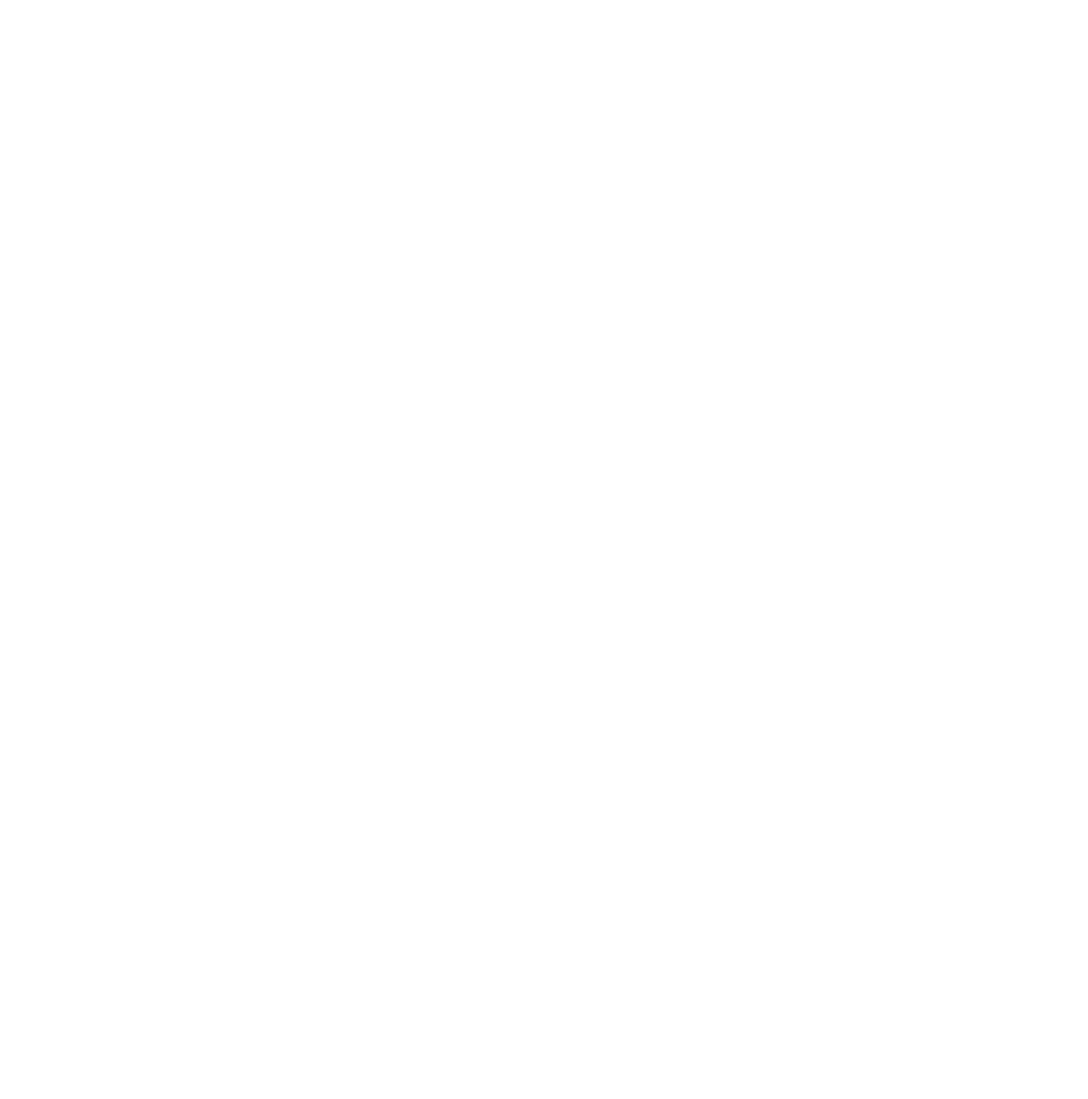
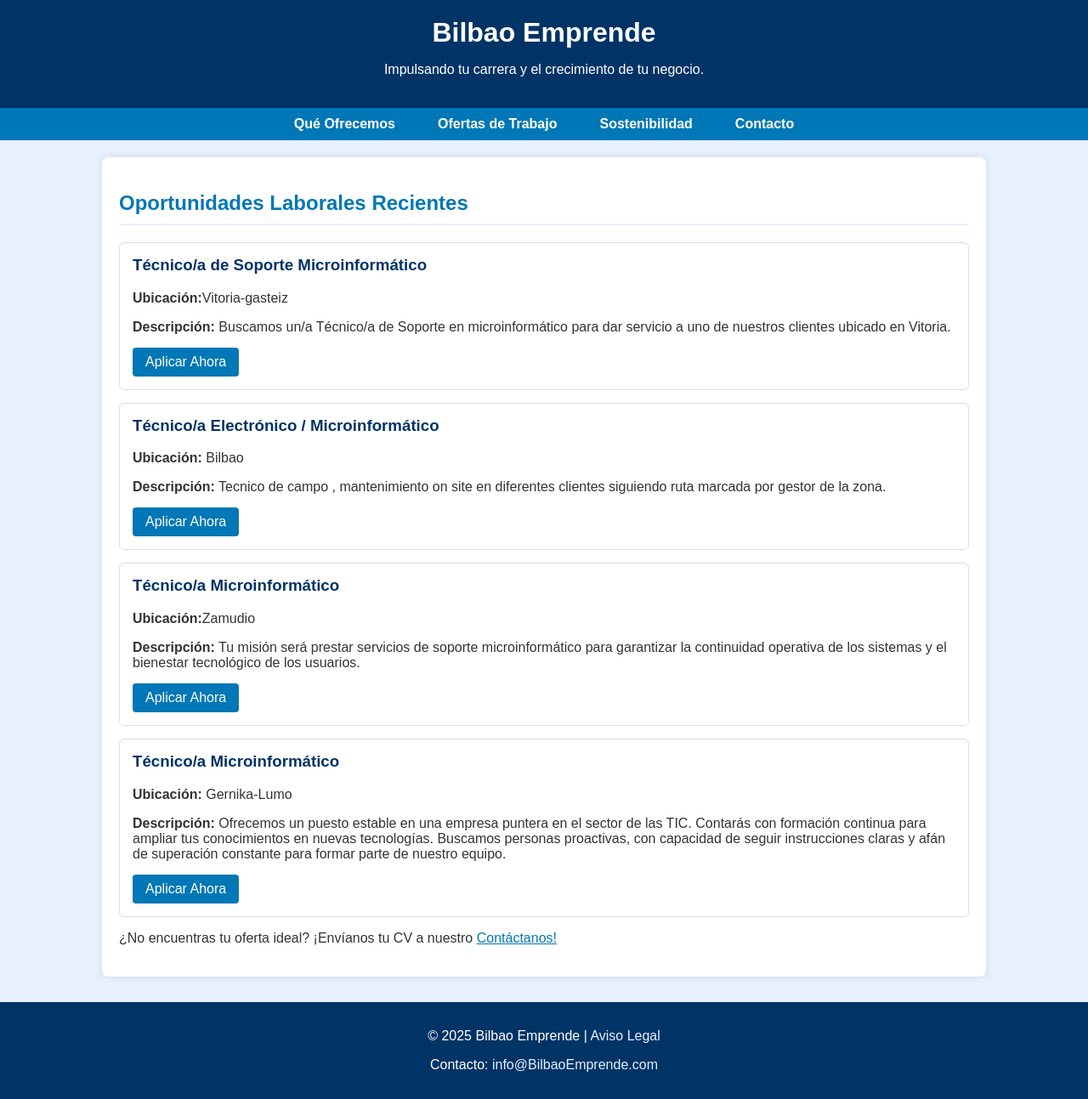
Before and after one commit to Jack67838/Pagina-web-vivero, a plain HTML site: page Ofertas_de_trabajo.html in a window 1280 px wide. Shown: the whole page at 85% size. Before the commit the page ends 800 px from the top, so only its background shows below. Drawn offline with Linux system fonts and the light colour scheme.

Commit message:
Añado HTML

```diff
--- a/Css/style.css
+++ b/Css/style.css
@@ -1,82 +1,135 @@
-body{
+
+        :root {
+            --azul-oscuro: #003366; /* Azul marino para fondo o texto principal */
+            --azul-medio: #0077B6;  /* Azul brillante para acentos y botones */
+            --azul-claro: #E6F0FF;  /* Azul muy claro para fondos de sección */
+            --texto-claro: #FFFFFF; /* Blanco para texto sobre fondos oscuros */
+            --texto-oscuro: #333333; /* Gris oscuro para texto principal */
+        }
+
+        header h1 {
+            margin-bottom: 5px;
+            font-size: 2em;
+        }
+
+        nav {
+            background-color: var(--azul-medio);
+            padding: 10px 0;
+            text-align: center;
+        }
+
+        nav ul {
+            list-style: none;
+            padding: 0;
             margin: 0;
-}
-.logo{
-    width: 64px;
-    height: 64px;
-}
-nav{
             display: flex;
-    justify-content: space-between;
-    align-items: center;
-}
-nav ul{
-    display: flex;
-}
-nav ul li{
-    list-style: none;
-    padding: 10px;
-}
-nav ul li:hover{
-    border-bottom: solid 1px;
-}
-nav a {
-    text-decoration: none;
-    color: black;
-}
-.header{
-    width: 100%;
-}
-div{
-    padding: 20px;
-    display: flex;
-    background-color: #BBDEFB;
-    border-bottom: solid 1px;
             justify-content: center;
         }
-.sostenibilidad{
-    width: 40%;
-    height: 300px;
+
+        nav ul li {
+            margin: 0 15px;
         }
-form{
-    margin: 50px 0;
-    padding: 40px;
-    border-radius: 10px;
-    border: solid lightgray 1px;
-    max-width: 400px;
-    background-color: white;
+
+        nav ul li a {
+            color: var(--texto-claro);
+            text-decoration: none;
+            font-weight: bold;
+            padding: 5px 10px;
+            border-radius: 4px;
+            transition: background-color 0.3s;
         }
-form input,form textarea {
-    width: 90%;
-    padding: 10px;
-    margin: 10px 0;
+
+        nav ul li a:hover {
+            background-color: var(--azul-oscuro);
+        }
+
+
+        body {
+            font-family: Arial, sans-serif;
+            margin: 0;
+            padding: 0;
+            background-color: var(--azul-claro);
+            color: var(--texto-oscuro);
+        }
+
+        header {
+            background-color: var(--azul-oscuro);
+            color: var(--texto-claro);
+            padding: 20px;
+            text-align: center;
+            box-shadow: 0 4px 6px rgba(0, 0, 0, 0.1);
+        }
+
+        header h1 {
+            margin: 0;
+            font-size: 2em;
+        }
+
+        main {
+            padding: 20px;
+            max-width: 1000px;
+            margin: 20px auto;
+            background-color: var(--texto-claro);
+            border-radius: 8px;
+            box-shadow: 0 0 10px rgba(0, 0, 0, 0.1);
+        }
+
+        h2 {
+            color: var(--azul-medio);
+            border-bottom: 2px solid var(--azul-claro);
+            padding-bottom: 10px;
+        }
+
+        .oferta {
+            border: 1px solid #ddd;
+            padding: 15px;
+            margin-bottom: 15px;
+            border-radius: 6px;
+            transition: transform 0.2s;
+        }
+
+        .oferta:hover {
+            transform: translateY(-3px);
+            box-shadow: 0 4px 8px rgba(0, 119, 182, 0.2);
+        }
+
+        .oferta h3 {
+            color: var(--azul-oscuro);
+            margin-top: 0;
+        }
+
+        .oferta p {
+            margin-bottom: 5px;
+        }
+
+        .btn-aplicar {
+            display: inline-block;
+            background-color: var(--azul-medio);
+            color: var(--texto-claro);
+            padding: 8px 15px;
+            text-decoration: none;
             border-radius: 4px;
-    border: 1px solid #ddd;
+            margin-top: 10px;
+            transition: background-color 0.3s;
         }
-form textarea {
-  resize: none;
+
+        .btn-aplicar:hover {
+            background-color: #005A94;
         }
-button {
-    padding: 10px;
-    background-color: #333;
-    color: white;
-    border: none;
-    border-radius: 10px;
-    font-size: 16px;
+
+        footer {
+            text-align: center;
+            padding: 15px;
+            background-color: var(--azul-oscuro);
+            color: var(--texto-claro);
+            margin-top: 30px;
         }
-button:hover {
-    background-color: #555;
+
+        footer a {
+            color: var(--azul-claro);
+            text-decoration: none;
         }
-footer{
-    display: flex;
-    justify-content: space-around;
+
+        footer a:hover {
+            text-decoration: underline;
         }
-aside{
-    margin: 20px;
-}
-.red{
-    margin: 10px;
-    display: flex;
-    width: 32px;
-    height: 32px;
-}
--- a/Ofertas_de_trabajo.html
+++ b/Ofertas_de_trabajo.html
@@ -0,0 +1,68 @@
+<!DOCTYPE html>
+<html lang="en">
+<head>
+    <meta charset="UTF-8">
+    <meta name="viewport" content="width=device-width, initial-scale=1.0">
+    <title>Document</title>
+        <link rel="stylesheet" href="css/style.css">
+</head>
+<body>
+
+    <header>
+        <h1>Bilbao Emprende</h1>
+        <p>Impulsando tu carrera y el crecimiento de tu negocio.</p>
+    </header>
+    <nav>
+    <ul>
+        <li><a href="index.html">Qué Ofrecemos</a></li>
+        <li><a href="ofertas.html">Ofertas de Trabajo</a></li>
+        <li><a href="nosotros.html">Sostenibilidad</a></li>
+        <li><a href="contacto.html">Contacto</a></li>
+    </ul>
+</nav>
+
+    <main>
+        <h2>Oportunidades Laborales Recientes</h2>
+
+        <div class="oferta">
+            <h3>Técnico/a de Soporte Microinformático</h3>
+            <p><strong>Ubicación:</strong>Vitoria-gasteiz</p>
+            <p><strong>Descripción:</strong> Buscamos un/a Técnico/a de Soporte en microinformático para dar servicio a uno de nuestros clientes ubicado en Vitoria.</p>
+            <a href="https://www.infojobs.net/vitoria-gasteiz/tecnico-soporte-microinformatico/of-i282326de26434ca60fc9f38c6aadeb?applicationOrigin=search-new&page=1&sortBy=RELEVANCE" class="btn-aplicar">Aplicar Ahora</a>
+        </div>
+
+        <div class="oferta">
+            <h3>Técnico/a Electrónico / Microinformático</h3>
+            <p><strong>Ubicación:</strong> Bilbao</p>
+            <p><strong>Descripción:</strong> Tecnico de campo , mantenimiento on site en diferentes clientes siguiendo ruta marcada por gestor de la zona.</p>
+            <a href="https://www.infojobs.net/bilbao/tecnico-microinformatica/of-ie6c910c6494d2f926a221530d00d3f?applicationOrigin=search-new&page=1&sortBy=RELEVANCE" class="btn-aplicar">Aplicar Ahora</a>
+        </div>
+
+        <div class="oferta">
+            <h3>Técnico/a Microinformático</h3>
+            <p><strong>Ubicación:</strong>Zamudio</p>
+            <p><strong>Descripción:</strong> Tu misión será prestar servicios de soporte microinformático para garantizar la continuidad operativa de los sistemas y el bienestar tecnológico de los usuarios.</p>
+            <a href="https://es.jooble.org/desc/1859979459426697184?ckey=tecnico+microinformatica&rgn=67&pos=8&elckey=1600569480139692094&pageType=20&p=1&sid=-274864582901206771&jobAge=895&relb=100&brelb=100&bscr=15691.72037555087&scr=15691.72037555087&searchTestGroup=1_1381_1&iid=6011688883495495206" class="btn-aplicar">Aplicar Ahora</a>
+        </div>
+
+        <div class="oferta">
+            <h3>Técnico/a Microinformático</h3>
+            <p><strong>Ubicación:</strong> Gernika-Lumo</p>
+            <p><strong>Descripción:</strong> Ofrecemos un puesto estable en una empresa puntera en el sector de las TIC. Contarás con formación continua para ampliar tus conocimientos en nuevas tecnologías. Buscamos personas proactivas, con capacidad de seguir instrucciones claras y afán de superación constante para formar parte de nuestro equipo.</p>
+            <a href="https://www.infojobs.net/gernika-lumo/tecnico-informatico/of-i8fb6d5daf447aea7aa9b1da7c32291?applicationOrigin=search-new&page=1&sortBy=RELEVANCE" class="btn-aplicar">Aplicar Ahora</a>
+        </div>
+
+
+        <p>¿No encuentras tu oferta ideal? ¡Envíanos tu CV a nuestro <a href="#" style="color: var(--azul-medio);">Contáctanos!</a></p>
+    </main>
+
+    <footer>
+        <p>&copy; 2025 Bilbao Emprende | <a href="#">Aviso Legal</a></p>
+        <p>Contacto: <a href="mailto:info@asesoria.com">info@BilbaoEmprende.com</a></p>
+    </footer>
+
+</body>
+</html>
+
+</body>
+</html>
```
Lines whose indentation alone changed are shown as unchanged.
